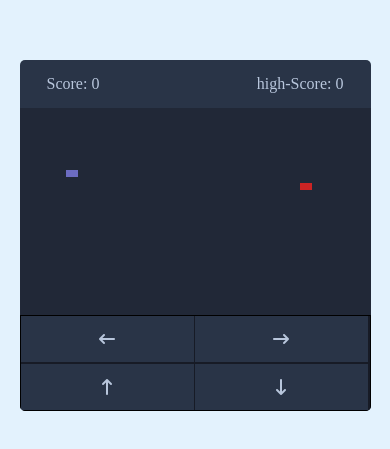
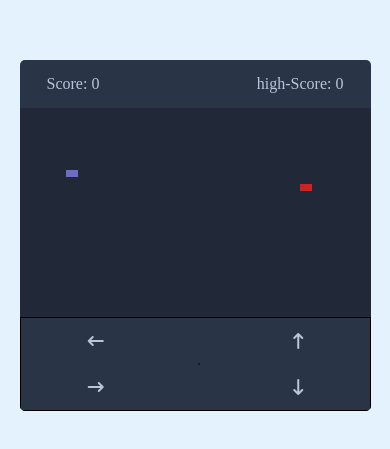
Before and after one commit to Dorcaschagas/cobra, a plain HTML site: page index.html in a window 390 px wide. Shown: the part 187-636 px from the top of the page. Drawn offline with Linux system fonts and the light colour scheme.

Commit message:
Update style.css

```diff
--- a/style.css
+++ b/style.css
@@ -33,7 +33,7 @@ body{
 
 .play-board{
     width: 100%;
-    height: 100%;
+    height: 100vh;
     background:#212837 ;
     display: grid;
     grid-template: repeat(30, 1fr) / repeat(30, 1fr);
@@ -48,23 +48,18 @@ body{
 }
 
 .controls{
-    display: none;
-    justify-content: space-between;
-
+    display: flex;
+    justify-content: center;
+    align-items: center;
+    justify-content: space-around;
 }
 
-.left-right{
+
+.left, .right{
     display: flex;
-    flex-direction: row;
-    border-right: 1px solid #171b26;
-
-}
-
-.up-down{
-    display: flex;
-    flex-direction: row;
-    border-right: 1px solid #171b26;
-
+    justify-content: center;
+    align-items: center;
+    width: 20%;
 }
 
 .controls i{
@@ -73,9 +68,7 @@ body{
     text-align: center;
     cursor: pointer;
     font-size: 1.3rem;
-    /* width: calc(100% / 4); */
     width: 100%;
-    border-right: 1px solid #171b26;
 }
 
 @media screen and (max-width: 800px) {
@@ -92,12 +85,11 @@ body{
     .controls{
         border: 1px solid;
         display: flex;
-        flex-direction: column;
+        /* flex-direction: column; */
     }
 
     .controls i{
-        padding: 15px 0;
+        padding: 15px 15px;
         font-size: 1rem;
     }
 }
-/* teste */
```
